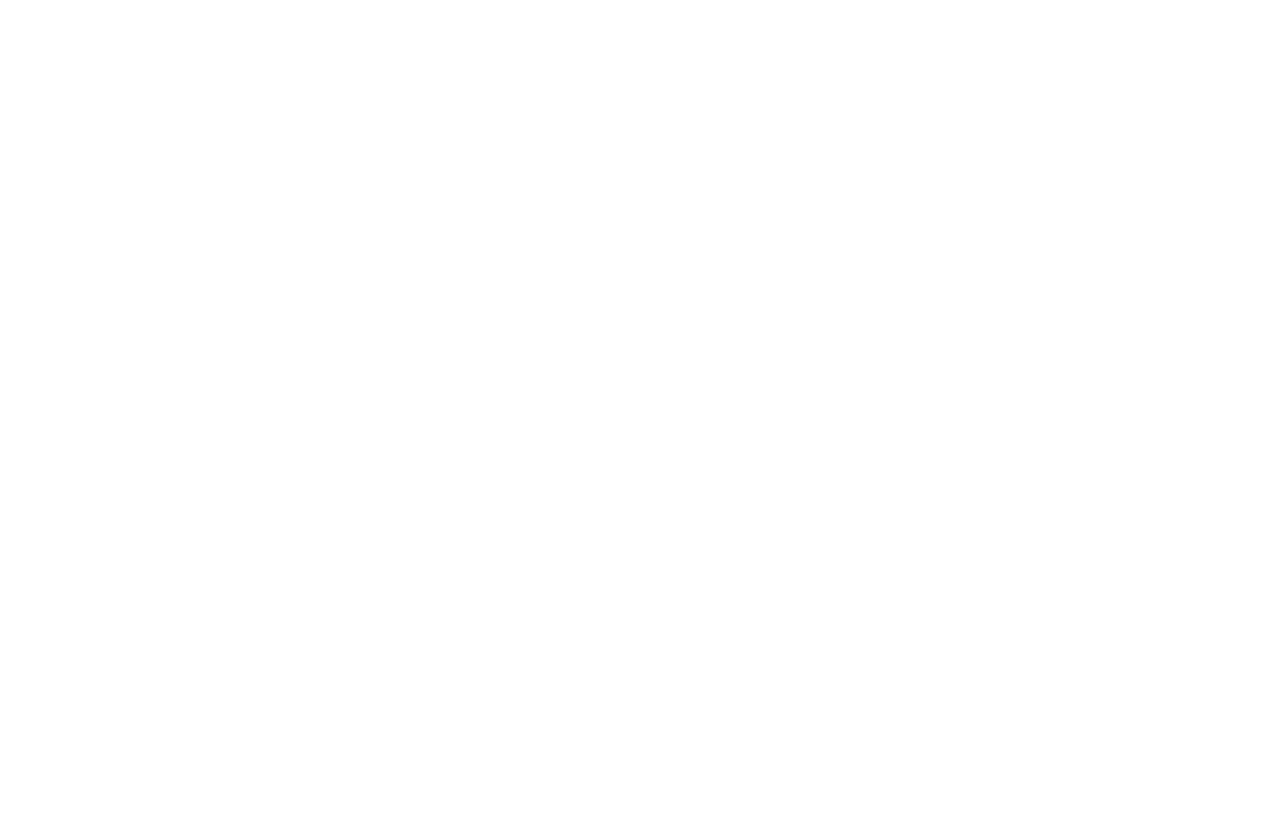
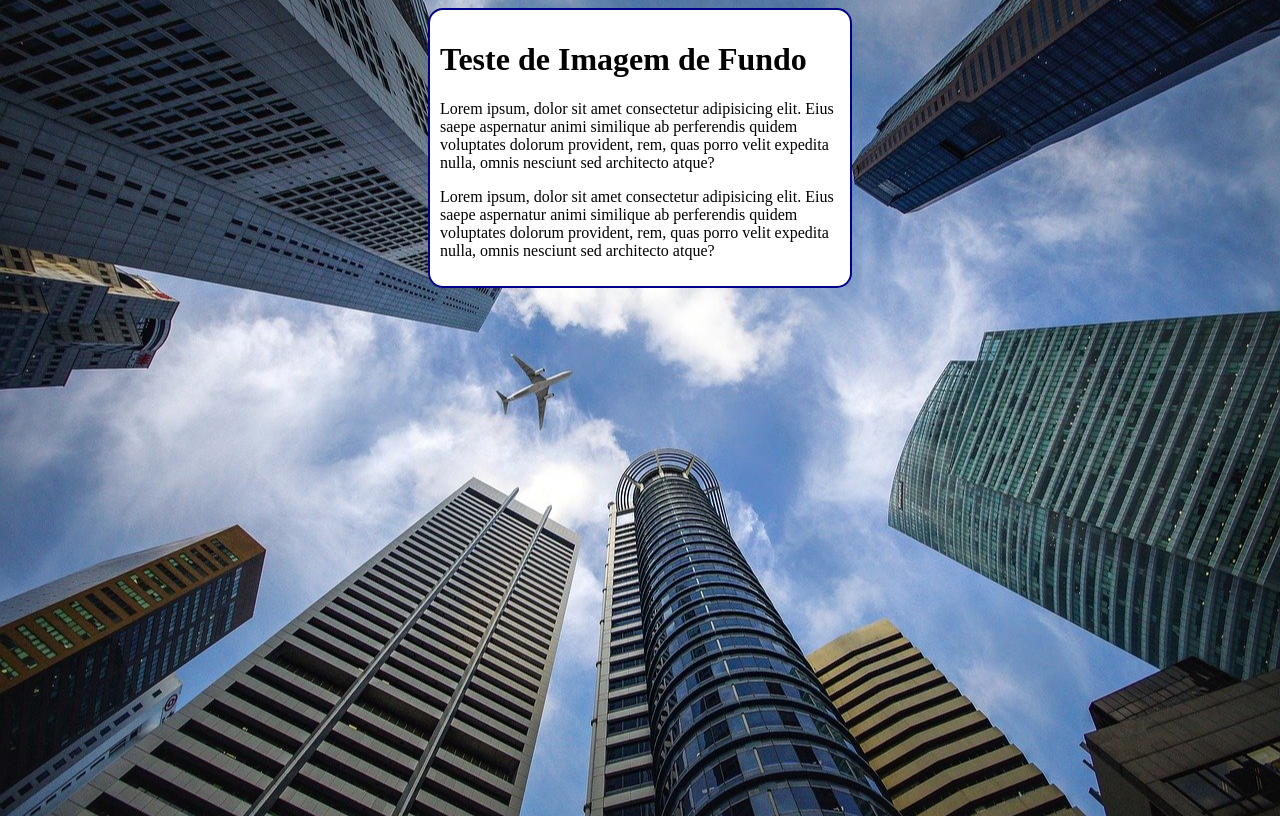
Before and after one commit to LyconOliveira/HTML-CSS, a plain HTML site: page Html Platicas/Ex/Ex022/fundo004.html in a window 1280 px wide. Drawn offline with Linux system fonts and the light colour scheme.

Commit message:
Update fundo004.html

```diff
--- a/Html Platicas/Ex/Ex022/fundo004.html
+++ b/Html Platicas/Ex/Ex022/fundo004.html
@@ -5,10 +5,31 @@
     <meta name="viewport" content="width=device-width, initial-scale=1.0">
     <title>Teste de  fundo</title>
     <style>
+        body{
+            height: 100vh;
+            background-color: black;
+            background-image: url(Imagens/wallpaper002.jpg);
+            background-repeat: no-repeat;
+            background-position: center center;
+            background-size: cover;
+        }
+        main{
+            background-color: white;
+            width: 400px;
+            padding: 10px;
+            margin: auto;
+            border: 2px solid darkblue;
+            border-radius: 15px;
 
+        }
     </style>
 </head>
 <body>
+    <main>
+        <h1>Teste de Imagem de Fundo</h1>
+        <p>Lorem ipsum, dolor sit amet consectetur adipisicing elit. Eius saepe aspernatur animi similique ab perferendis quidem voluptates dolorum provident, rem, quas porro velit expedita nulla, omnis nesciunt sed architecto atque?</p>
+        <p>Lorem ipsum, dolor sit amet consectetur adipisicing elit. Eius saepe aspernatur animi similique ab perferendis quidem voluptates dolorum provident, rem, quas porro velit expedita nulla, omnis nesciunt sed architecto atque?</p>
+    </main>
 
 </body>
 </html>
```
